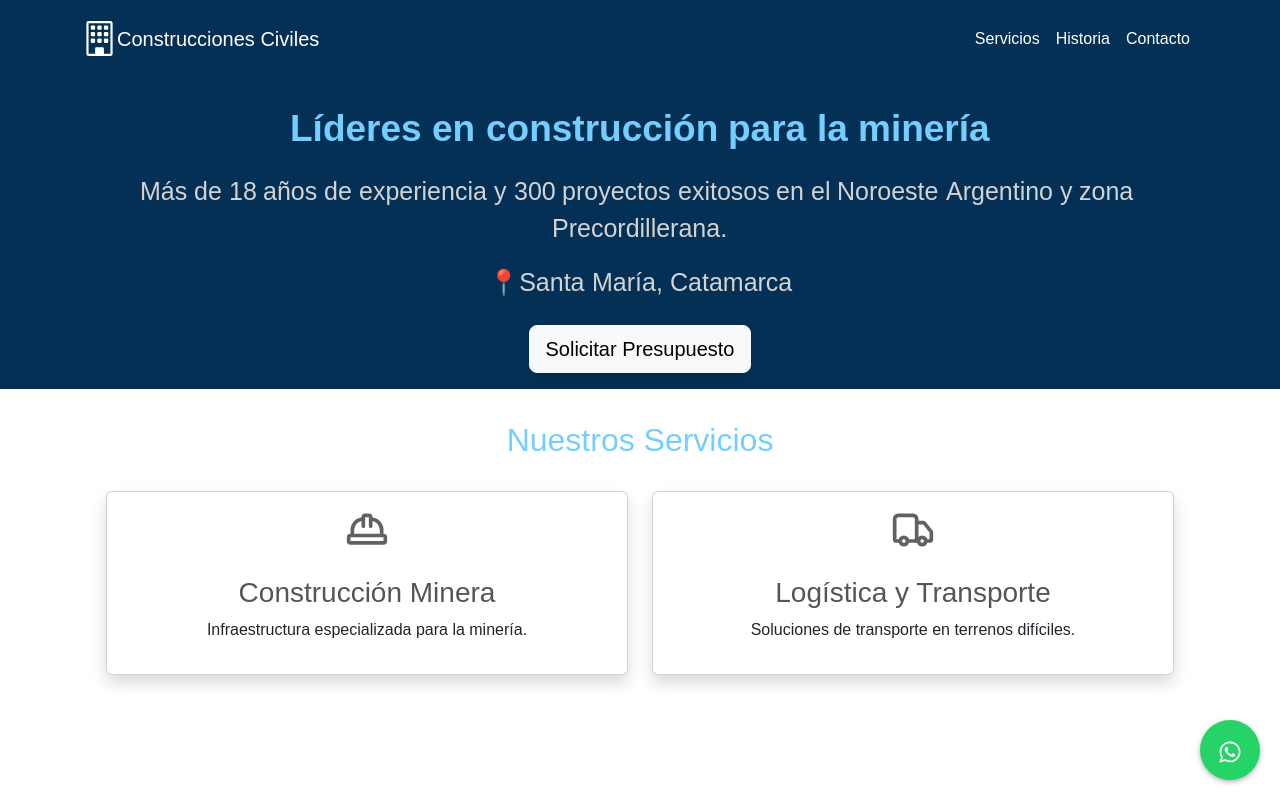
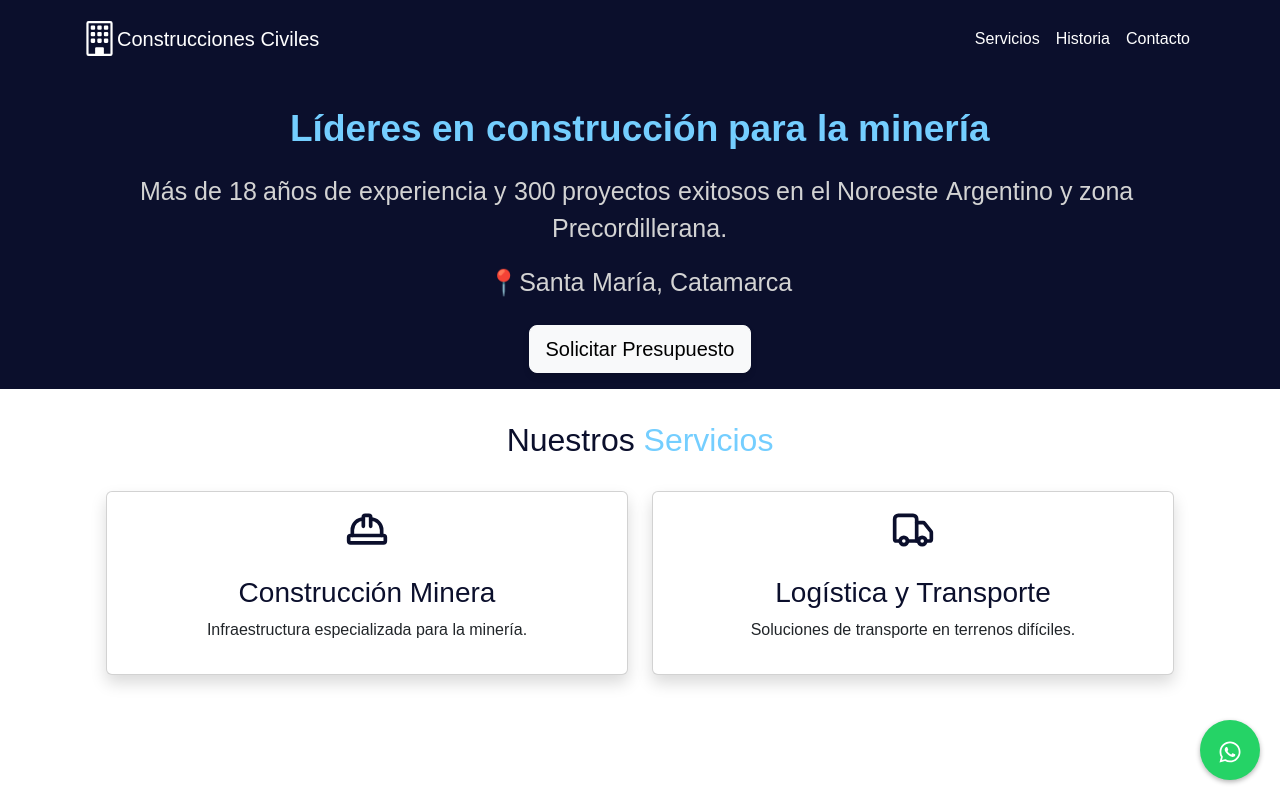
Before and after one commit to juantoranzos/guaymasconstrucciones, a React (Vite) app: page / in a window 1280 px wide. Shown: the top 800 px of the page. Built offline with nearby package versions, Linux system fonts and the light colour scheme.

Commit message:
cambios en la paleta de color

```diff
--- a/src/App.css
+++ b/src/App.css
@@ -4,7 +4,7 @@
      font-style: normal;
    }
    html{
-    background-color: #043055;
+    background-color: #0b0f2c;
    }
    .picoso{
     color: #74ceff;
@@ -16,7 +16,7 @@
     font-size: 25px;
    }
    .iconoz{
-    color: #555555;
+    color: #0b0f2c;
    }
    .historia{
     color: #74ceff;
@@ -82,7 +82,7 @@
 
 
    #contacto{
-    background-color: #043055;
+    background-color: #0b0f2c;
    }
    .contact{
     color: #74ceff;
--- a/src/components/Contacto.jsx
+++ b/src/components/Contacto.jsx
@@ -15,7 +15,7 @@ export const Contacto = () => {
       <Container
         fluid
         className="d-flex align-items-center px-3 py-4"
-        style={{ backgroundColor: '#043055' }}
+        style={{ backgroundColor: '#0b0f2c' }}
       >
         <Row className="w-100 gy-4">
           {/* Mapa */}
@@ -78,7 +78,7 @@ export const Contacto = () => {
                     className="w-50 shadow btn-lg"
                     style={{
                       borderRadius: '10px',
-                      backgroundColor: '#043055',
+                      backgroundColor: '#0b0f2c',
                       color: '#fff',
                       fontWeight: '600',
                     }}
--- a/src/components/Footer.jsx
+++ b/src/components/Footer.jsx
@@ -5,7 +5,7 @@ export const Footer = () => {
       <>
       <div className="">
 
-      <footer className=" text-white" style={{backgroundColor: '#043055'}}>
+      <footer className=" text-white" style={{backgroundColor: '#0b0f2c'}}>
         <p className="text-center" id='footer'>© 2024 Copyright: Construcciones Civiles Guaymas</p>
 
       </footer>
--- a/src/components/Header.jsx
+++ b/src/components/Header.jsx
@@ -12,7 +12,7 @@ export const Header = () => {
     console.log('Animation completed!');
   };
   return (
-    <section className="text-white p-3" style={{ backgroundColor: '#043055' }}>
+    <section className="text-white p-3" style={{ backgroundColor: '#0b0f2c' }}>
       <div className="container">
         <div className="d-flex flex-column align-items-center text-center">
           <div className="p-2">
--- a/src/components/Historia.jsx
+++ b/src/components/Historia.jsx
@@ -10,7 +10,7 @@ export const Historia = () => {
     <div className='historia' id="historia" data-aos="fade" >
 
 
-            <h2 className='text-center p-3 m-3 amarillo'>Nuestra Historia</h2>
+            <h2 className='text-center p-3 m-3 amarillo'><span style={{color: "#0b0f2c"}}>Nuestra </span>Historia</h2>
             <Row className="align-items-center">
                 <Col xs={ 12 } md={ 6 } className="text-center">
                     <img src={ logo } alt="Logo" className="img-fluid w-75" />
@@ -24,11 +24,11 @@ export const Historia = () => {
                     <Row className='p-2 m-2'>
                         <Col xs={ 6 } className="d-flex ">
                             <ShieldCheck size={ 40 } />
-                            <p className="m-2">Seguridad.</p>
+                            <p className="m-2" style={{color:"#0b0f2c"}}>Seguridad.</p>
                         </Col>
                         <Col xs={ 6 } className="d-flex ">
                             <Clock size={40} />
-                            <p className="m-2">+18 años</p>
+                            <p className="m-2" style={{color:"#0b0f2c"}}>+18 años</p>
                         </Col>
                     </Row>
                 </Col>
--- a/src/components/Navegacion.jsx
+++ b/src/components/Navegacion.jsx
@@ -6,7 +6,7 @@ import { BsBuilding } from 'react-icons/bs';
 
 export const Navegacion = () => {
   return (
-    <Navbar expand="lg" style={{ backgroundColor: '#043055' }} className="py-3 ">
+    <Navbar expand="lg" style={{ backgroundColor: '#0b0f2c' }} className="py-3 ">
       <Container>
         <Navbar.Brand href="#" className="d-flex align-items-center text-white">
           <BsBuilding className="fs-5 text-white" size={35} /> Construcciones Civiles
--- a/src/components/Servicios.jsx
+++ b/src/components/Servicios.jsx
@@ -8,12 +8,12 @@ export const Servicios = () => {
 
     <Container id="servicios" className="">
       <div className="px-4 md:px-6 lg:px-8 mx-auto text-center">
-        <h2 className=" text-3xl font-bold p-3 m-3 amarillo ">Nuestros Servicios</h2>
+        <h2 className=" text-3xl font-bold p-3 m-3 amarillo "> <span style={{color: "#0b0f2c"}}> Nuestros</span> Servicios</h2>
         <Row>
           <Col xs={12} md={6} lg={6}>
             <Card className="mb-4 shadow card" data-aos="fade" timeout={1500}>
               <Card.Body className="flex flex-col items-center p-6 ">
-                <HardHat className=" mb-4 text-dark" size={44} color="#616161" />
+                <HardHat className=" mb-4 text-dark" size={44} color="#0b0f2c" />
                 <h3 className="text-lg font-bold mb-2 iconoz">Construcción Minera</h3>
                 <p className="text-center text-sm text-gray-500">Infraestructura especializada para la minería.</p>
               </Card.Body>
@@ -22,7 +22,7 @@ export const Servicios = () => {
           <Col xs={12} md={6} lg={6}>
             <Card className="mb-4 shadow card" data-aos="fade" timeout={1500}>
               <Card.Body className="flex flex-col items-center p-6">
-                <Truck className=" mb-4 text-dark" size={44} color="#616161" />
+                <Truck className=" mb-4 text-dark" size={44} color="#0b0f2c" />
                 <h3 className="text-lg font-bold mb-2 iconoz">Logística y Transporte</h3>
                 <p className="text-center text-sm text-gray-500">Soluciones de transporte en terrenos difíciles.</p>
               </Card.Body>
@@ -31,7 +31,7 @@ export const Servicios = () => {
           <Col xs={12} md={6} lg={6}>
             <Card className="mb-4 shadow card" data-aos="fade" timeout={1500}>
               <Card.Body className="flex flex-col items-center p-6">
-              <MountainSnow className=" mb-4 text-dark" size={44} color="#616161" />
+              <MountainSnow className=" mb-4 text-dark" size={44} color="#0b0f2c" />
                 <h3 className="text-lg font-bold mb-2 iconoz">Obras de Montaña</h3>
                 <p className="text-center text-sm text-gray-500">Especialistas en construcción en zonas montañosas.</p>
               </Card.Body>
@@ -40,7 +40,7 @@ export const Servicios = () => {
           <Col xs={12} md={6} lg={6}>
             <Card className="mb-4 shadow card" data-aos="fade" timeout={1500}>
               <Card.Body className="flex flex-col items-center p-6">
-                <Shield className=" mb-4 text-dark" size={44} color="#616161" />
+                <Shield className=" mb-4 text-dark" size={44} color="#0b0f2c" />
                 <h3 className="text-lg font-bold mb-2 iconoz">Seguridad y Protección</h3>
                 <p className="text-center text-sm text-gray-500">Utilizamos las más altas normas de seguridad.</p>
               </Card.Body>
@@ -49,7 +49,7 @@ export const Servicios = () => {
           <Col xs={12} md={6} lg={6}>
             <Card className="mb-4 shadow card" data-aos="fade" timeout={1500}>
               <Card.Body className="flex flex-col items-center p-6">
-              <MonitorCog className=" mb-4 text-dark" size={44} color="#616161" />
+              <MonitorCog className=" mb-4 text-dark" size={44} color="#0b0f2c" />
                 <h3 className="text-lg font-bold mb-2 iconoz">Mantenimiento de maquinas Industriales</h3>
                 <p className="text-center text-sm text-gray-500">Aseguramos la máxima eficiencia y productividad de tus máquinas.</p>
               </Card.Body>
@@ -58,7 +58,7 @@ export const Servicios = () => {
           <Col xs={12} md={6} lg={6}>
             <Card className="mb-4 shadow card" data-aos="fade" timeout={1500}>
               <Card.Body className="flex flex-col items-center p-6">
-              <Building2  className=" mb-4 text-dark" size={44} color="#616161" />
+              <Building2  className=" mb-4 text-dark" size={44} color="#0b0f2c" />
                 <h3 className="text-lg font-bold mb-2 iconoz">Mantenimiento de Edificios</h3>
                 <p className="text-center text-sm text-gray-500">Mantenimiento integral para garantizar la continuidad operativa.</p>
               </Card.Body>
```
